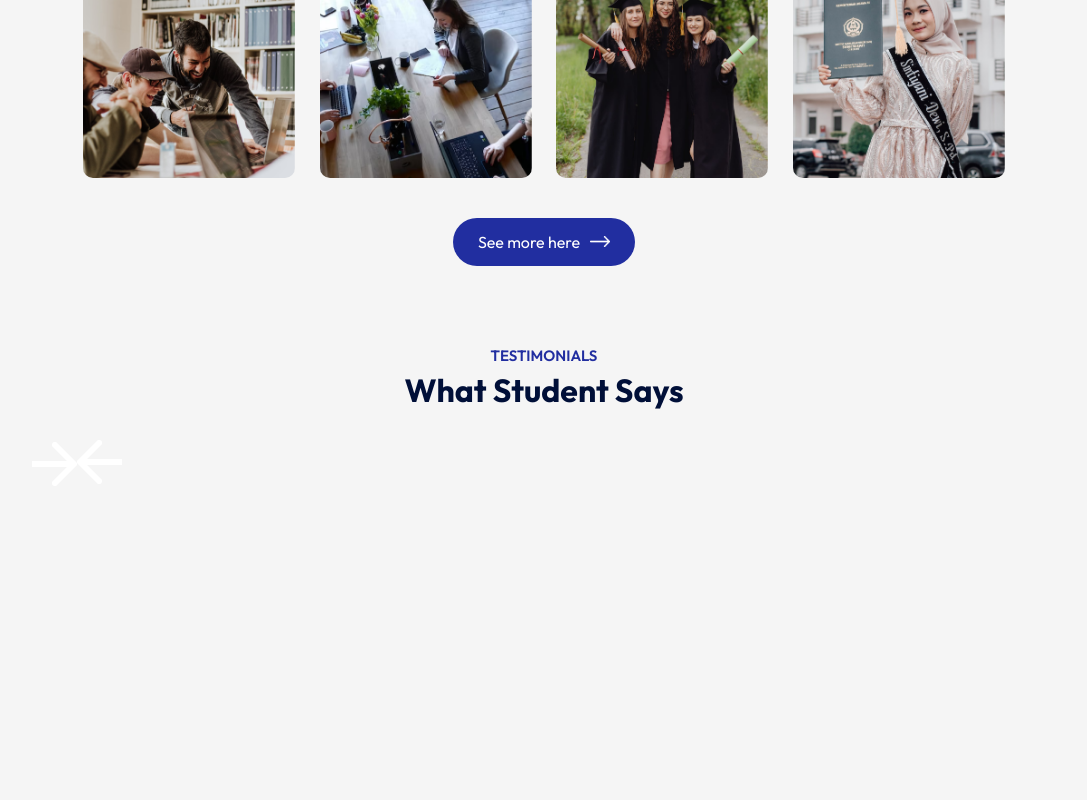
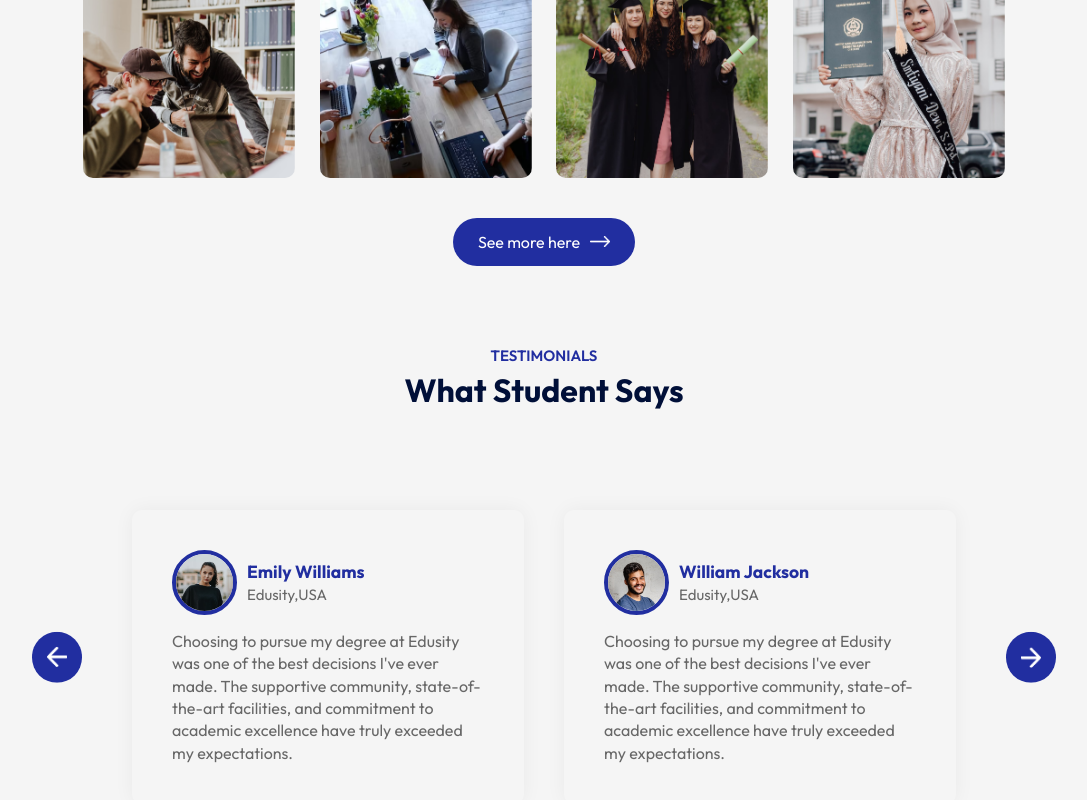
Before and after one commit to Mosayeb09/Edusity, a React (Vite) app: page / in a window 1280 px wide. Shown: the part 2141-2941 px from the top of the page, without its empty margins (96-1183 px from the left). Before the commit the page ends 2631 px from the top, so only its background shows below. Built offline with nearby package versions, Linux system fonts and the light colour scheme.

Commit message:
adding cart to the Testimonials section

```diff
--- a/src/assets/Component/Testimonials/Testimonials.css
+++ b/src/assets/Component/Testimonials/Testimonials.css
@@ -0,0 +1,58 @@
+.testimonials{
+    margin: 80px auto;
+    padding: 0 80px;
+    position: relative;
+}
+.next-btn,.back-btn{
+    position: absolute;
+    top: 50%;
+    right: 0;
+    transform: translateY(-50%);
+    padding: 15px;
+    width: 50px;
+    border-radius: 50%;
+    cursor: pointer;
+    background:#212EA0 ;
+}
+.back-btn{
+    right: auto;
+    left: 0;
+}
+.slider{
+    overflow: hidden;
+}
+.slider ul{
+    display: flex;
+    width: 200%;
+    overflow-x: hidden;
+    transition: 0.5s;
+
+}
+.slider ul li {
+    list-style: none;
+    width: 50%;
+    padding: 20px;
+}
+.slide {
+    box-shadow: 0 0 20px rgba(0, 0, 0, 0.05);
+    padding: 40px;
+    border-radius: 10px;
+    color: #676767;
+    line-height:1.4 ;
+}
+.slide img{
+    width: 65px;
+    border-radius:50% ;
+    margin-right: 10px;
+    border: 4px solid #212EA0;
+}
+.user-info{
+    display: flex;
+    align-items: center;
+    font-size: 15px;
+    margin-bottom: 15px;
+
+}
+.user-info h3 {
+    color: #212EA0;
+}
--- a/src/assets/Component/Testimonials/Testimonials.jsx
+++ b/src/assets/Component/Testimonials/Testimonials.jsx
@@ -12,6 +12,58 @@
         <div className='testimonials'>
             <img src={Next_icon} alt="" className='next-btn' />
             <img src={Back_icon} alt="" className='back-btn' />
+            <div className="slider">
+                <ul>
+                    <li>
+                        <div className="slide">
+                            <div className="user-info">
+                                <img src={user_1} alt="" />
+                                <div>
+                                    <h3>Emily Williams</h3>
+                                    <span>Edusity,USA</span>
+                                </div>
+                            </div>
+                            <p>Choosing to pursue my degree at Edusity was one of the best decisions I've ever made. The supportive community, state-of-the-art facilities, and commitment to academic excellence have truly exceeded my expectations.</p>
+                        </div>
+                    </li>
+                    <li>
+                        <div className="slide">
+                            <div className="user-info">
+                                <img src={user_2} alt="" />
+                                <div>
+                                    <h3>William Jackson</h3>
+                                    <span>Edusity,USA</span>
+                                </div>
+                            </div>
+                            <p>Choosing to pursue my degree at Edusity was one of the best decisions I've ever made. The supportive community, state-of-the-art facilities, and commitment to academic excellence have truly exceeded my expectations.</p>
+                        </div>
+                    </li>
+                    <li>
+                        <div className="slide">
+                            <div className="user-info">
+                                <img src={user_3} alt="" />
+                                <div>
+                                    <h3>Emily Williams</h3>
+                                    <span>Edusity,USA</span>
+                                </div>
+                            </div>
+                            <p>Choosing to pursue my degree at Edusity was one of the best decisions I've ever made. The supportive community, state-of-the-art facilities, and commitment to academic excellence have truly exceeded my expectations.</p>
+                        </div>
+                    </li>
+                    <li>
+                        <div className="slide">
+                            <div className="user-info">
+                                <img src={user_4} alt="" />
+                                <div>
+                                    <h3>William Jackson</h3>
+                                    <span>Edusity,USA</span>
+                                </div>
+                            </div>
+                            <p>Choosing to pursue my degree at Edusity was one of the best decisions I've ever made. The supportive community, state-of-the-art facilities, and commitment to academic excellence have truly exceeded my expectations.</p>
+                        </div>
+                    </li>
+                </ul>
+            </div>
 
         </div>
     );
```
